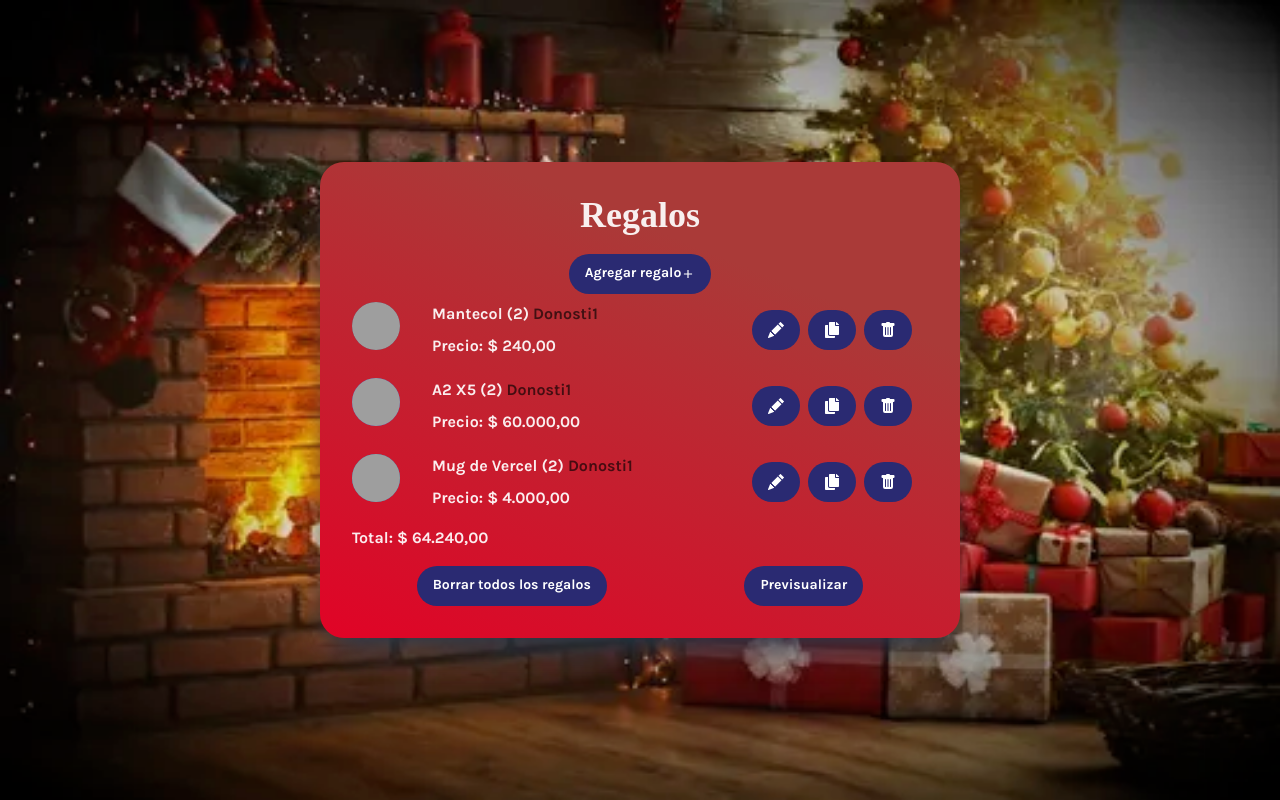
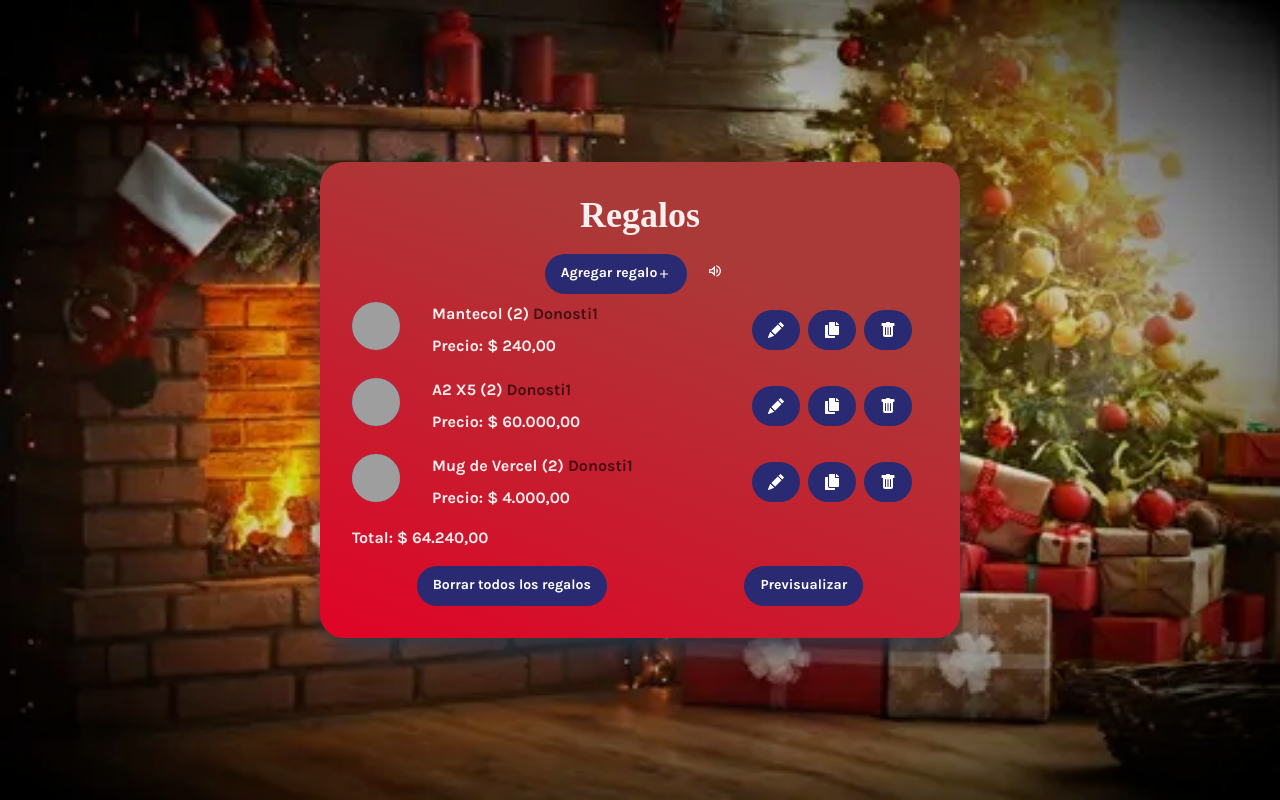
Before and after one commit to donosti1/adviency-v2, a React (Vite) app: page / in a window 1280 px wide. Built offline with nearby package versions, Linux system fonts and the light colour scheme; grey boxes are pictures that could not be loaded; a web font is replaced by a local one.

Commit message:
dia-22: play sound

```diff
--- /dev/null
+++ b/src/app/components/Player.tsx
@@ -0,0 +1,71 @@
+import React, { useState, useEffect } from "react";
+import { Button, Icon } from "@chakra-ui/react";
+import { MdOutlineVolumeUp, MdOutlineVolumeOff } from "react-icons/md";
+//import soundTrack from "/bg-sound.mp3";
+
+const audio = new Audio("/bg-sound.mp3");
+
+audio.volume = 0.2;
+const AudioTest = () => {
+  const [playing, setPlaying] = React.useState(false);
+
+  const toggle = () => setPlaying(!playing);
+
+  useEffect(() => {
+    playing ? audio.play() : audio.pause();
+  }, [playing]);
+
+  useEffect(() => {
+    audio.addEventListener(
+      "ended",
+      function () {
+        this.currentTime = 0;
+        this.play();
+      },
+      false
+    );
+
+    return () => {
+      audio.removeEventListener("ended", () => setPlaying(false));
+    };
+  }, []);
+
+  return (
+    <Button variant="unstyled" onClick={toggle}>
+      {playing ? (
+        <Icon as={MdOutlineVolumeOff} />
+      ) : (
+        <Icon as={MdOutlineVolumeUp} />
+      )}
+    </Button>
+  );
+};
+/* const Player = ({ url }: { url: string }) => {
+  const useAudio = (url: string) => {
+    const [audio] = useState(new Audio(url));
+    const [playing, setPlaying] = useState(false);
+
+    const toggle = () => setPlaying(!playing);
+
+    useEffect(() => {
+      playing ? audio.play() : audio.pause();
+    }, [playing]);
+
+    useEffect(() => {
+      audio.addEventListener("ended", () => setPlaying(false));
+
+      return () => {
+        audio.removeEventListener("ended", () => setPlaying(false));
+      };
+    }, []);
+
+    return [playing, toggle];
+  };
+
+  console.log(url);
+  const [playing, toggle] = useAudio(url);
+
+  return <Button onClick={() => toggle}>{playing ? "Pause" : "Play"}</Button>;
+}; */
+
+export default AudioTest;
--- a/src/app/index.tsx
+++ b/src/app/index.tsx
@@ -17,6 +17,7 @@ import { Users } from "./constants";
 import EditModal from "./components/EditModal";
 import DuplicateModal from "./components/DuplicateModal";
 import BuyListModal from "./components/BuyList";
+import Player from "./components/Player";
 
 function App() {
   const [gifts, setGifts] = useState<Gift[] | null>(null);
@@ -213,6 +214,7 @@ function App() {
         </Heading>
         <Stack>
           {!gifts ? null : (
+            <Stack alignSelf="center" direction="row">
               <FormModal
                 clearGiftInput={clearGiftInput}
                 clearOwnerMessage={clearOwnerMessage}
@@ -220,6 +222,8 @@ function App() {
                 handleAddGift={handleAddGift}
                 ownerMessage={ownerMessage}
               />
+              <Player />
+            </Stack>
           )}
           {gifts && gifts.length > 0 ? (
             <Stack key={Date.now()} spacing={8}>
```
Also changed, not shown: 1 other file (tests, documents, lock files or other folders). Lines whose indentation alone changed are shown as unchanged.
